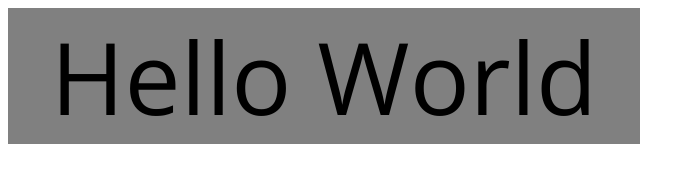
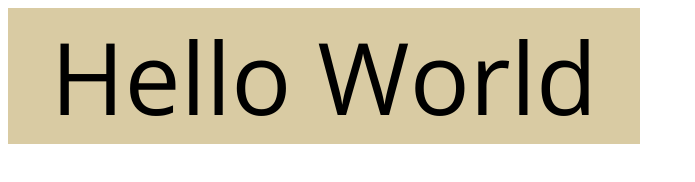
Before and after one commit to GainorB/css-box-model, a plain HTML site: page index.html in a window 1280 px wide. Shown: the whole page, without its empty margins (0-695 px from the left). Drawn offline with nearby package versions, Linux system fonts and the light colour scheme.

Commit message:
codealong

```diff
--- a/style.css
+++ b/style.css
@@ -1,3 +1,7 @@
+/*
+* LINK TO BORDER STYLES: https://github.com/GainorB/css-box-model/blob/master/extras.md#this-diagram-shows-you-the-available-border-styles
+*/
+
 body {
   font-family: 'Open Sans', sans-serif;
 }
@@ -10,7 +14,7 @@ body {
   font-size: 100px;
 
   /* YOU CAN CHANGE THE BACKGROUND COLOR IF YOU WISH :) */
-  background-color: grey;
+  background-color: #d9cba3;
 
   /* PLAY AROUND WITH PADDING, BORDER, AND MARGIN */
 
```
Also changed, not shown: 1 other file.
